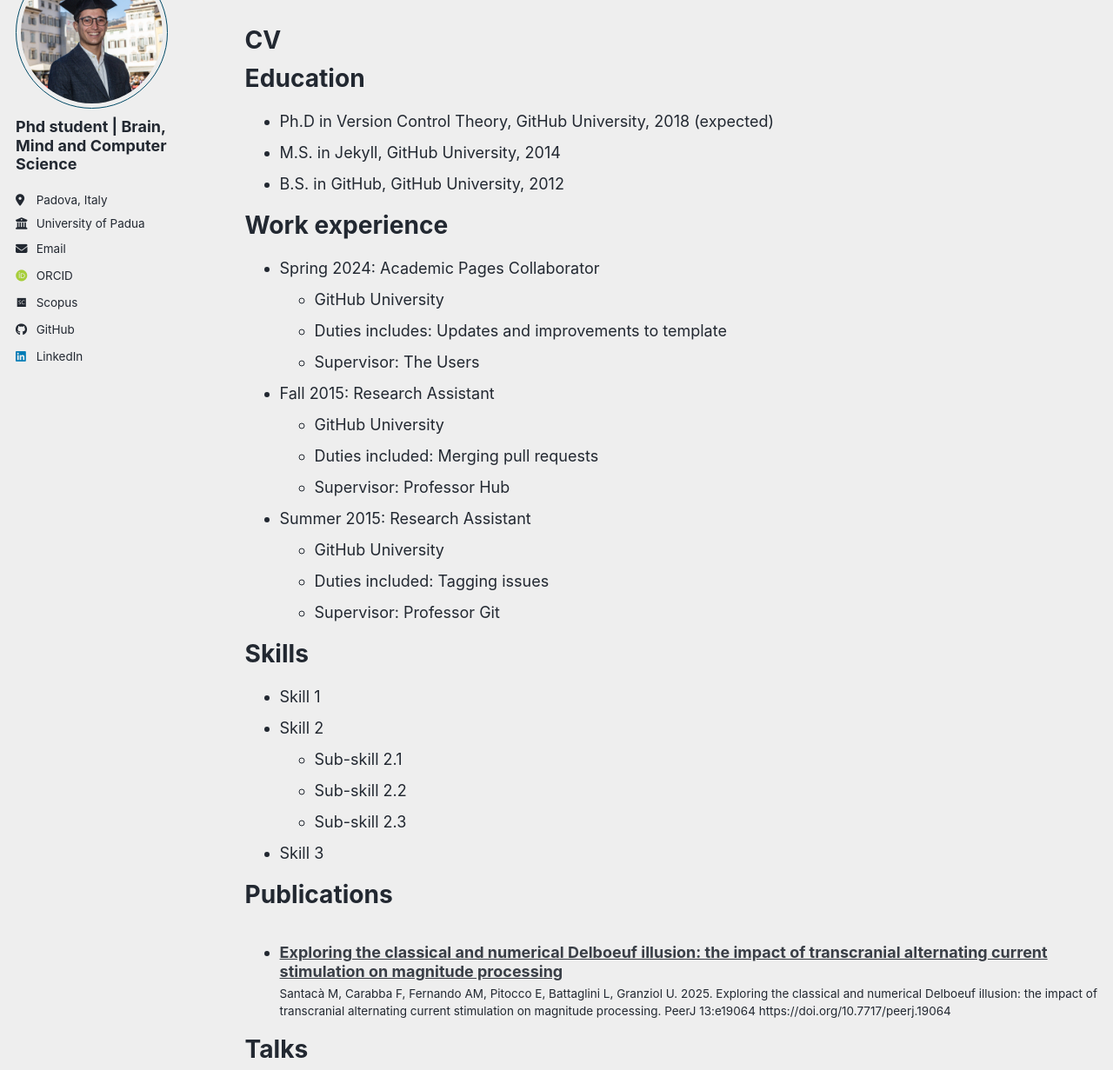
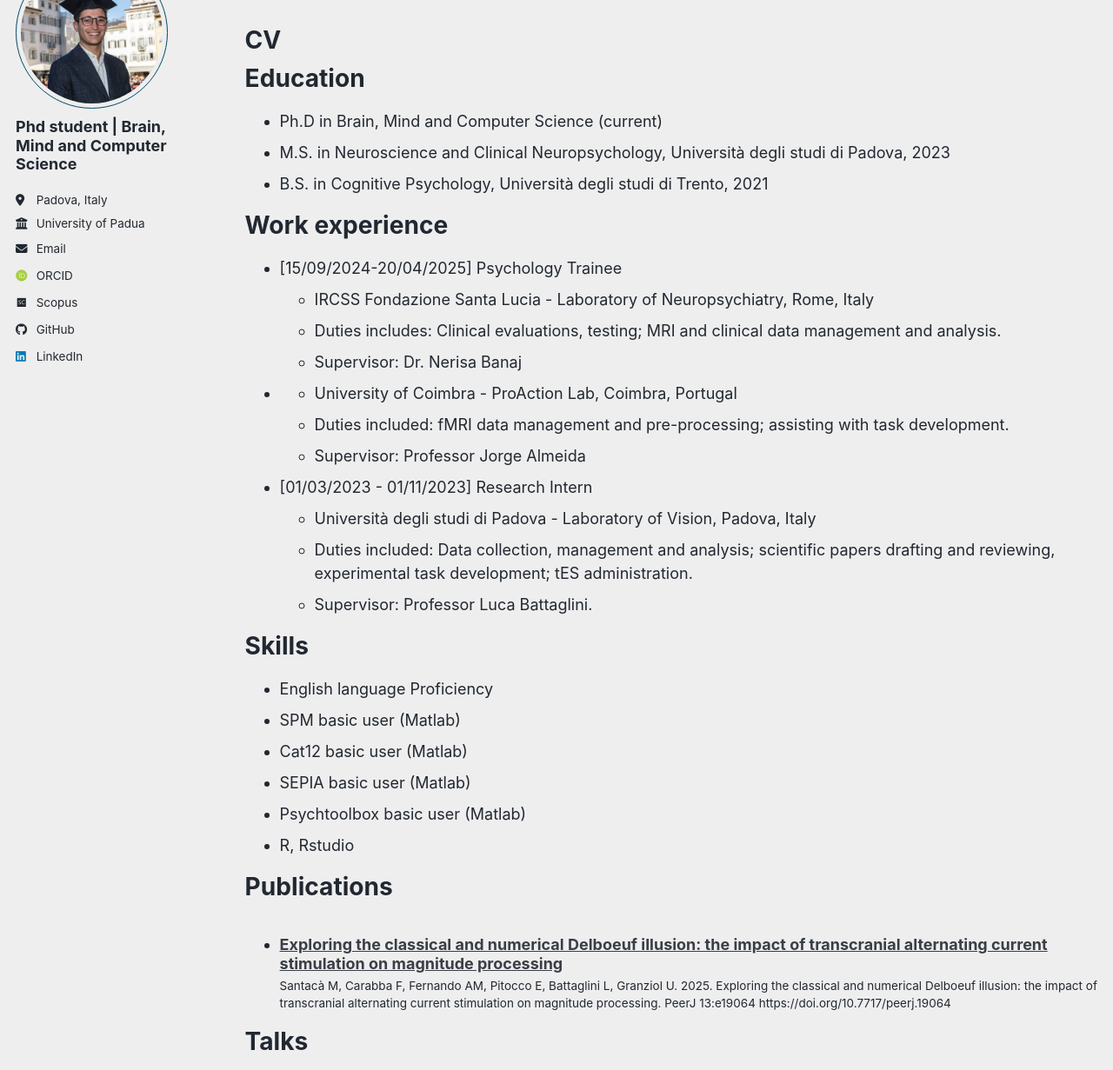
Before and after one commit to enricopitocco/enricopitocco.github.io, a Jekyll site: the page built from _pages/cv.md, in a window 1280 px wide and 1400 px high, cut to the strip 169-1400 px from the top of the window. Shown: the whole strip at 87% size. Built offline with Jekyll 4.4.1, drawn with Linux system fonts in a browser that asks for light colours; some web fonts are replaced; a script bundle is joined from its source files by our own code; library files that are not in the unit come from our copies; some of the changed text lies outside the part shown.

Commit message:
Revise CV with updated education and experience
Updated education and work experience sections with new qualifications and roles. Added skills relevant to psychology and neuroscience.

```diff
--- a/_pages/cv.md
+++ b/_pages/cv.md
@@ -11,35 +11,35 @@ redirect_from:
 
 Education
 ======
-* Ph.D in Version Control Theory, GitHub University, 2018 (expected)
-* M.S. in Jekyll, GitHub University, 2014
-* B.S. in GitHub, GitHub University, 2012
+* Ph.D in Brain, Mind and Computer Science (current)
+* M.S. in Neuroscience and Clinical Neuropsychology, Università degli studi di Padova, 2023
+* B.S. in Cognitive Psychology, Università degli studi di Trento, 2021
 
 Work experience
 ======
-* Spring 2024: Academic Pages Collaborator
-  * GitHub University
-  * Duties includes: Updates and improvements to template
-  * Supervisor: The Users
+* [15/09/2024-20/04/2025] Psychology Trainee
+  * IRCSS Fondazione Santa Lucia - Laboratory of Neuropsychiatry, Rome, Italy
+  * Duties includes: Clinical evaluations, testing; MRI and clinical data management and analysis.
+  * Supervisor: Dr. Nerisa Banaj
 
-* Fall 2015: Research Assistant
-  * GitHub University
-  * Duties included: Merging pull requests
-  * Supervisor: Professor Hub
+* [30/01/2024 - 30/08/2024]: Research Intern
+  * University of Coimbra - ProAction Lab, Coimbra, Portugal
+  * Duties included: fMRI data management and pre-processing; assisting with task development.
+  * Supervisor: Professor Jorge Almeida
 
-* Summer 2015: Research Assistant
-  * GitHub University
-  * Duties included: Tagging issues
-  * Supervisor: Professor Git
+* [01/03/2023 - 01/11/2023] Research Intern
+  * Università degli studi di Padova - Laboratory of Vision,  Padova, Italy
+  * Duties included: Data collection, management and analysis; scientific papers drafting and reviewing, experimental task development; tES administration.
+  * Supervisor: Professor Luca Battaglini.
 
 Skills
 ======
-* Skill 1
-* Skill 2
-  * Sub-skill 2.1
-  * Sub-skill 2.2
-  * Sub-skill 2.3
-* Skill 3
+* English language Proficiency
+* SPM basic user (Matlab)
+* Cat12 basic user (Matlab)
+* SEPIA basic user (Matlab)
+* Psychtoolbox basic user (Matlab)
+* R, Rstudio
 
 Publications
 ======
@@ -58,7 +58,3 @@ Teaching
   <ul>{% for post in site.teaching reversed %}
     {% include archive-single-cv.html %}
   {% endfor %}</ul>
-
-Service and leadership
-======
-* Currently signed in to 43 different slack teams
```
